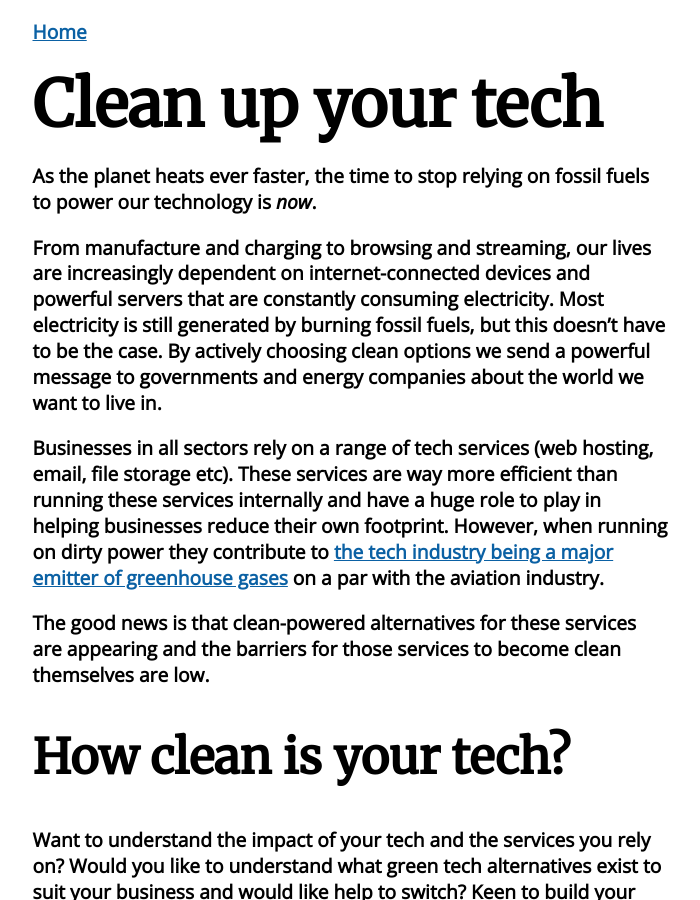
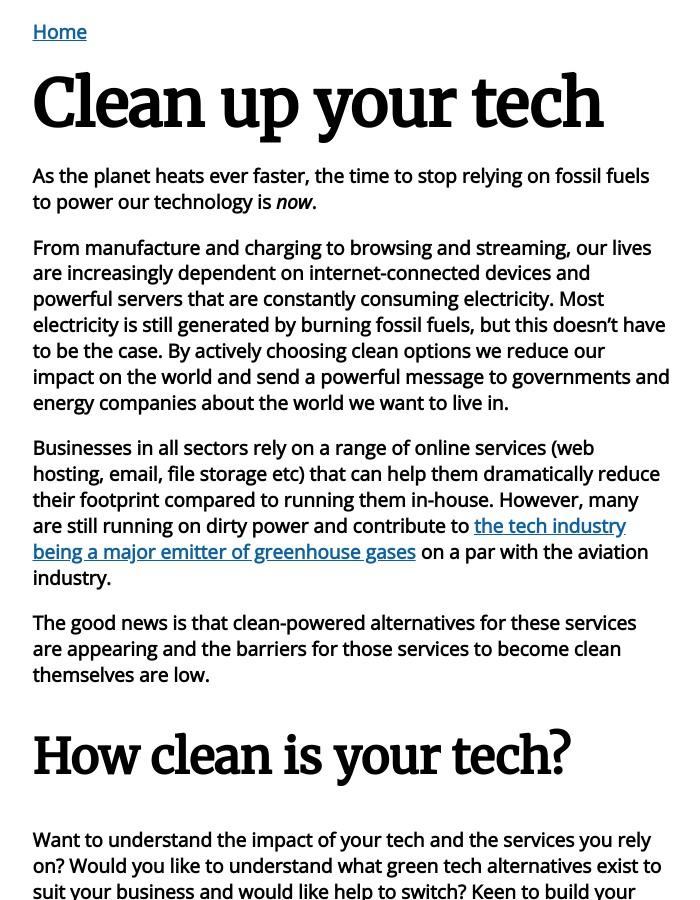
Before and after one commit to kpopper/iankynnersley.co.uk, a Jekyll site: the page built from green/index.md, in a window 1280 px wide and 900 px high. Shown: the whole window, without its empty margins (289-989 px from the left). Built offline with Jekyll 4.4.1, drawn with Linux system fonts in a browser that asks for light colours; nearby versions of some CDN libraries; our own code applies the rules of GitHub Pages for plain Markdown files; a script that is not in the unit is left out.

Commit message:
Update Pages “green”

```diff
--- a/green/index.md
+++ b/green/index.md
@@ -1,13 +1,12 @@
 ---
-layout: page
 title: Clean up your tech
 ---
 
 As the planet heats ever faster, the time to stop relying on fossil fuels to power our technology is _now_.
 
-From manufacture and charging to browsing and streaming, our lives are increasingly dependent on internet-connected devices and powerful servers that are constantly consuming electricity. Most electricity is still generated by burning fossil fuels, but this doesn't have to be the case. By actively choosing clean options we send a powerful message to governments and energy companies about the world we want to live in.
+From manufacture and charging to browsing and streaming, our lives are increasingly dependent on internet-connected devices and powerful servers that are constantly consuming electricity. Most electricity is still generated by burning fossil fuels, but this doesn't have to be the case. By actively choosing clean options we reduce our impact on the world and send a powerful message to governments and energy companies about the world we want to live in.
 
-Businesses in all sectors rely on a range of tech services (web hosting, email, file storage etc). These services are way more efficient than running these services internally and have a huge role to play in helping businesses reduce their own footprint. However, when running on dirty power they contribute to [the tech industry being a major emitter of greenhouse gases](https://gesi.org/research/gesi-smarter2020-the-role-of-ict-in-driving-a-sustainable-future-2) on a par with the aviation industry.
+Businesses in all sectors rely on a range of online services (web hosting, email, file storage etc) that can help them dramatically reduce their footprint compared to running them in-house. However, many are still running on dirty power and contribute to [the tech industry being a major emitter of greenhouse gases](https://gesi.org/research/gesi-smarter2020-the-role-of-ict-in-driving-a-sustainable-future-2) on a par with the aviation industry.
 
 The good news is that clean-powered alternatives for these services are appearing and the barriers for those services to become clean themselves are low.
 
```
